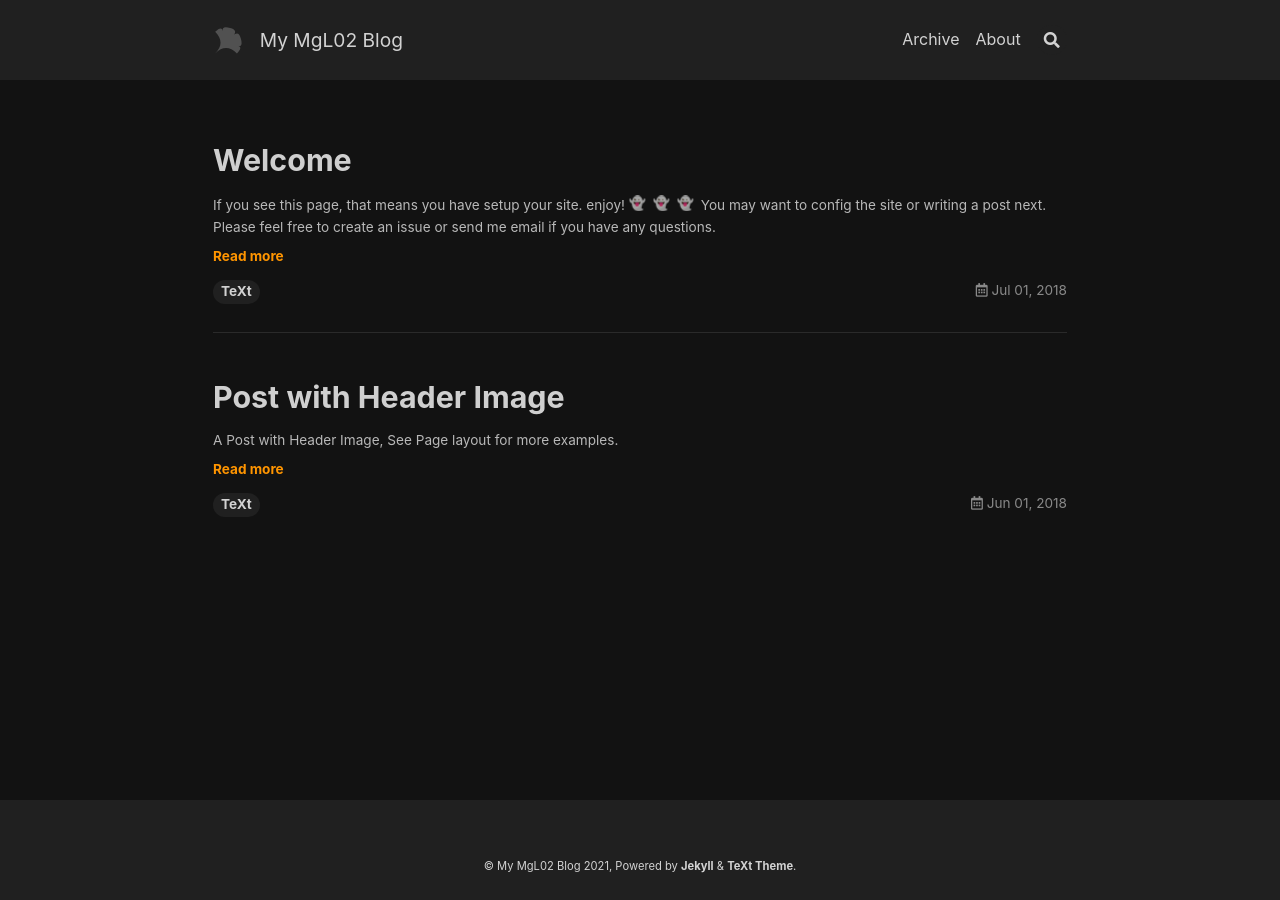
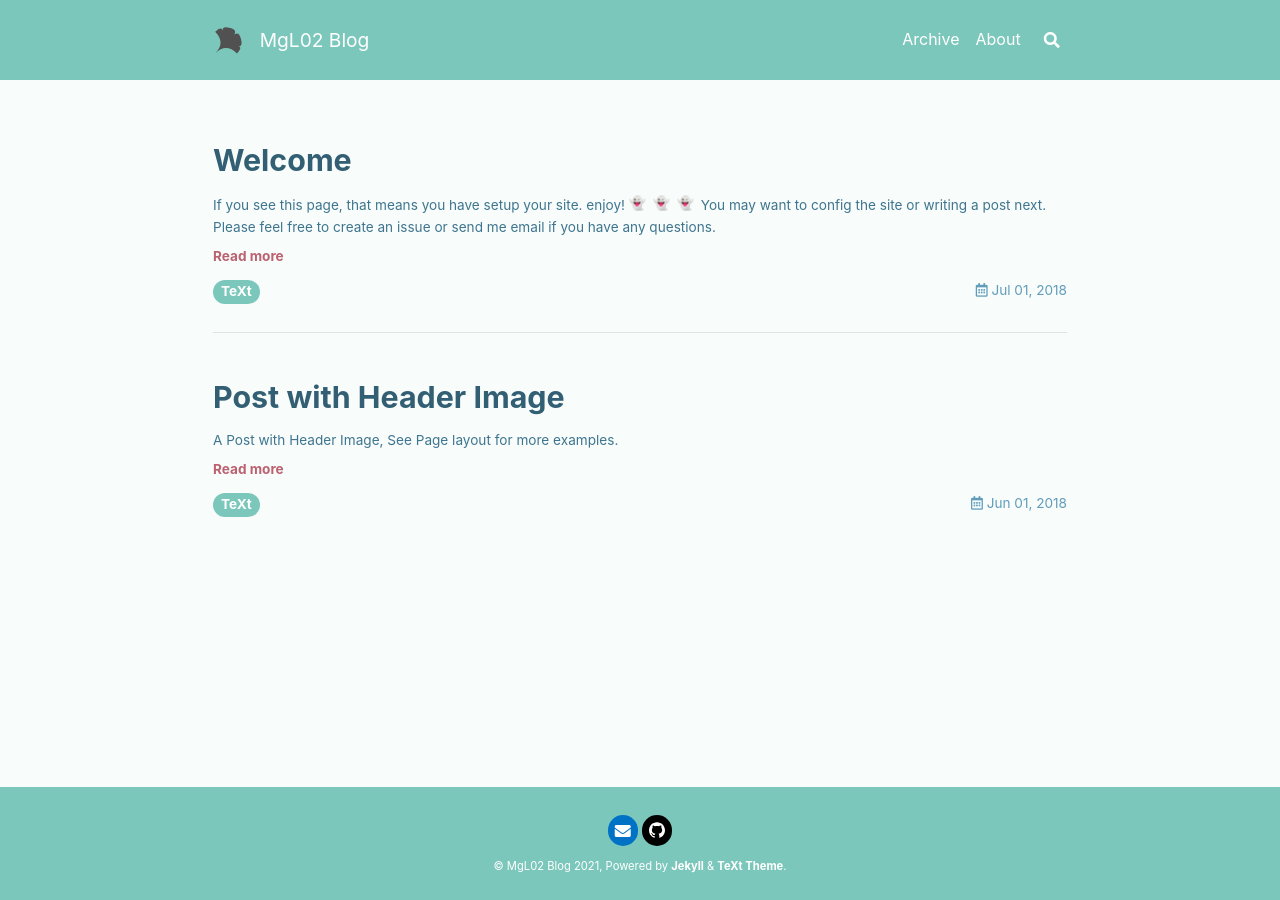
Before and after one commit to Guailper/MgL02.github.io, a Jekyll site: the page built from index.html, in a window 1280 px wide. Built offline with Jekyll 4.4.1, drawn with Linux system fonts in a browser that asks for light colours; nearby versions of some CDN libraries; emoji names are drawn with the system emoji font; the list of posts is cut into pages by our own code; part of the change alters nothing that is shown.

Commit message:
change _config.yml

```diff
--- a/_config.yml
+++ b/_config.yml
@@ -16,30 +16,30 @@
 
 ## => Site Settings
 ##############################
-text_skin: dark # "default" (default), "dark", "forest", "ocean", "chocolate", "orange"
-highlight_theme: default # "default" (default), "tomorrow", "tomorrow-night", "tomorrow-night-eighties", "tomorrow-night-blue", "tomorrow-night-bright"
+text_skin: forest # "default" (default), "dark", "forest", "ocean", "chocolate", "orange"
+highlight_theme: tomorrow-night # "default" (default), "tomorrow", "tomorrow-night", "tomorrow-night-eighties", "tomorrow-night-blue", "tomorrow-night-bright"
 url     : # the base hostname & protocol for your site e.g. https://www.someone.com
 baseurl : # does not include hostname
-title   : My MgL02 Blog
+title   : MgL02 Blog
 description: > # this means to ignore newlines until "Language & timezone"
-  Your Site Description
+  Personal Blog
 
 
 ## => Language and Timezone
 ##############################
-lang: # the language of your site, default as "en"
-timezone: # see https://en.wikipedia.org/wiki/List_of_tz_database_time_zones for the available values
+lang: en # the language of your site, default as "en"
+timezone: Asia/shanghai # see https://en.wikipedia.org/wiki/List_of_tz_database_time_zones for the available values
 
 
 ## => Author and Social
 ##############################
 author:
   type      : # "person" (default), "organization"
-  name      : Your Name
+  name      : Zhang guisheng
   url       :
-  avatar    : # path or url of avatar image (square)
+  avatar    : ./avatar/avatar # path or url of avatar image (square)
   bio       : I am an amazing person.
-  email     :
+  email     : 3031975593@qq.com
   facebook  : # "user_name" the last part of your profile url, e.g. https://www.facebook.com/user_name
   twitter   : # "user_name" the last part of your profile url, e.g. https://twitter.com/user_name
   weibo     : # "user_id"   the last part of your profile url, e.g. https://www.weibo.com/user_id/profile?...
@@ -49,7 +49,7 @@ author:
   zhihu     : # "user_name" the last part of your profile url, e.g. https://www.zhihu.com/people/user_name
   douban    : # "user_name" the last part of your profile url, e.g. https://www.douban.com/people/user_name
   linkedin  : # "user_name" the last part of your profile url, e.g. https://www.linkedin.com/in/user_name
-  github    : # "user_name" the last part of your profile url, e.g. https://github.com/user_name
+  github    : MgL02 # "user_name" the last part of your profile url, e.g. https://github.com/user_name
   npm       : # "user_name" the last part of your profile url, e.g. https://www.npmjs.com/~user_name
 
 
```
Also changed, not shown: avatar/avatar.jpg (added).
